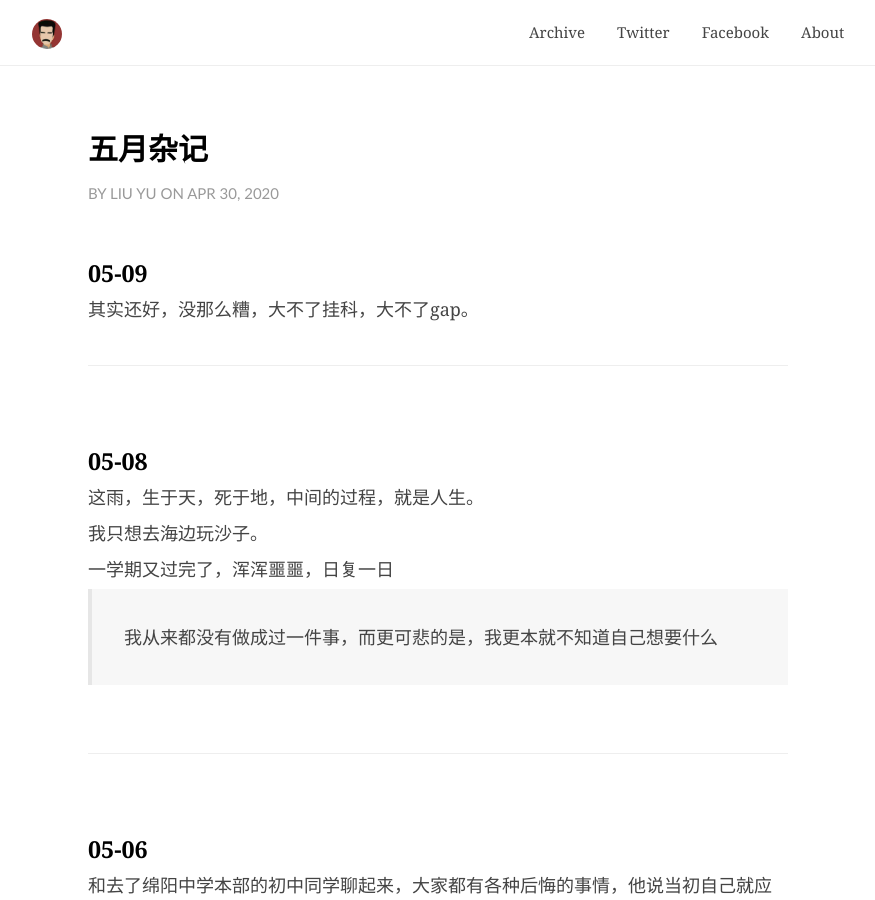
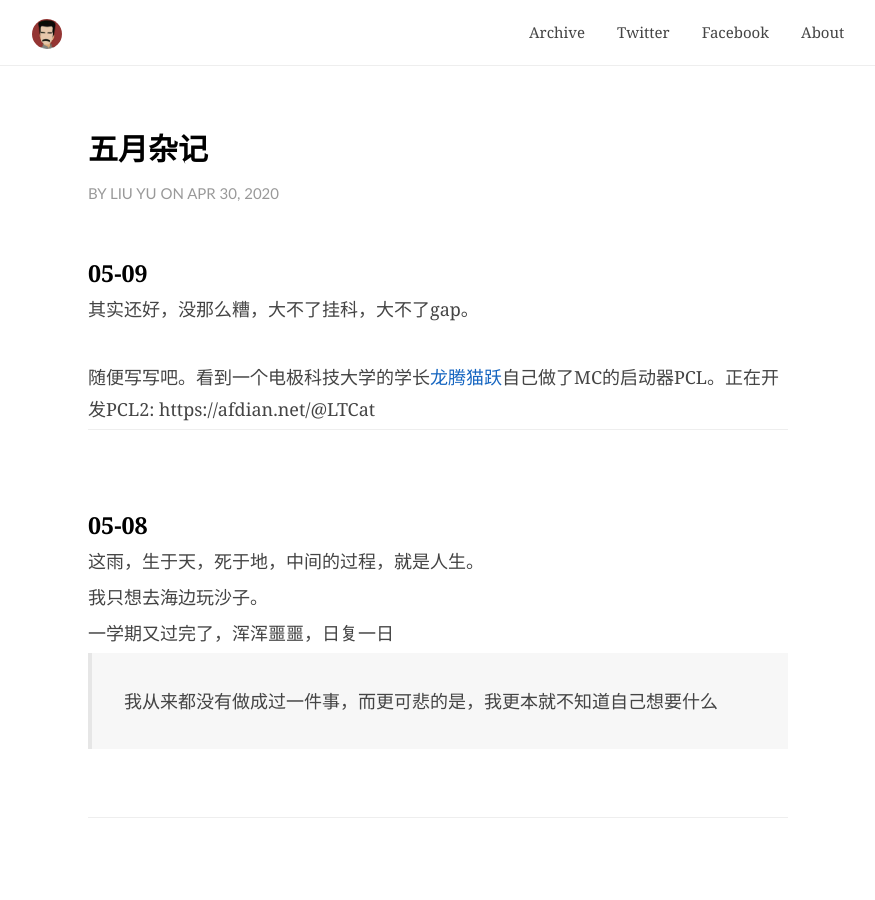
Before and after one commit to JaydenYL/JaydenYL.github.io, a Jekyll site: the page built from _posts/2020-04-26-日记.md, in a window 1280 px wide and 900 px high. Shown: the whole window, without its empty margins (202-1077 px from the left). Built offline with Jekyll 4.4.1, drawn with Linux system fonts in a browser that asks for light colours; comment, search, counter and statistics services are not loaded.

Commit message:
Update 2020-04-26-日记.md

```diff
--- a/_posts/2020-04-26-日记.md
+++ b/_posts/2020-04-26-日记.md
@@ -19,7 +19,7 @@ catalog: true
 
 其实还好，没那么糟，大不了挂科，大不了gap。
 
-<br>
+<br>随便写写吧。看到一个电极科技大学的学长[龙腾猫跃](http://www.zhihu.com/people/LTCat)自己做了MC的启动器PCL。正在开发PCL2: https://afdian.net/@LTCat
 
 
 
```
